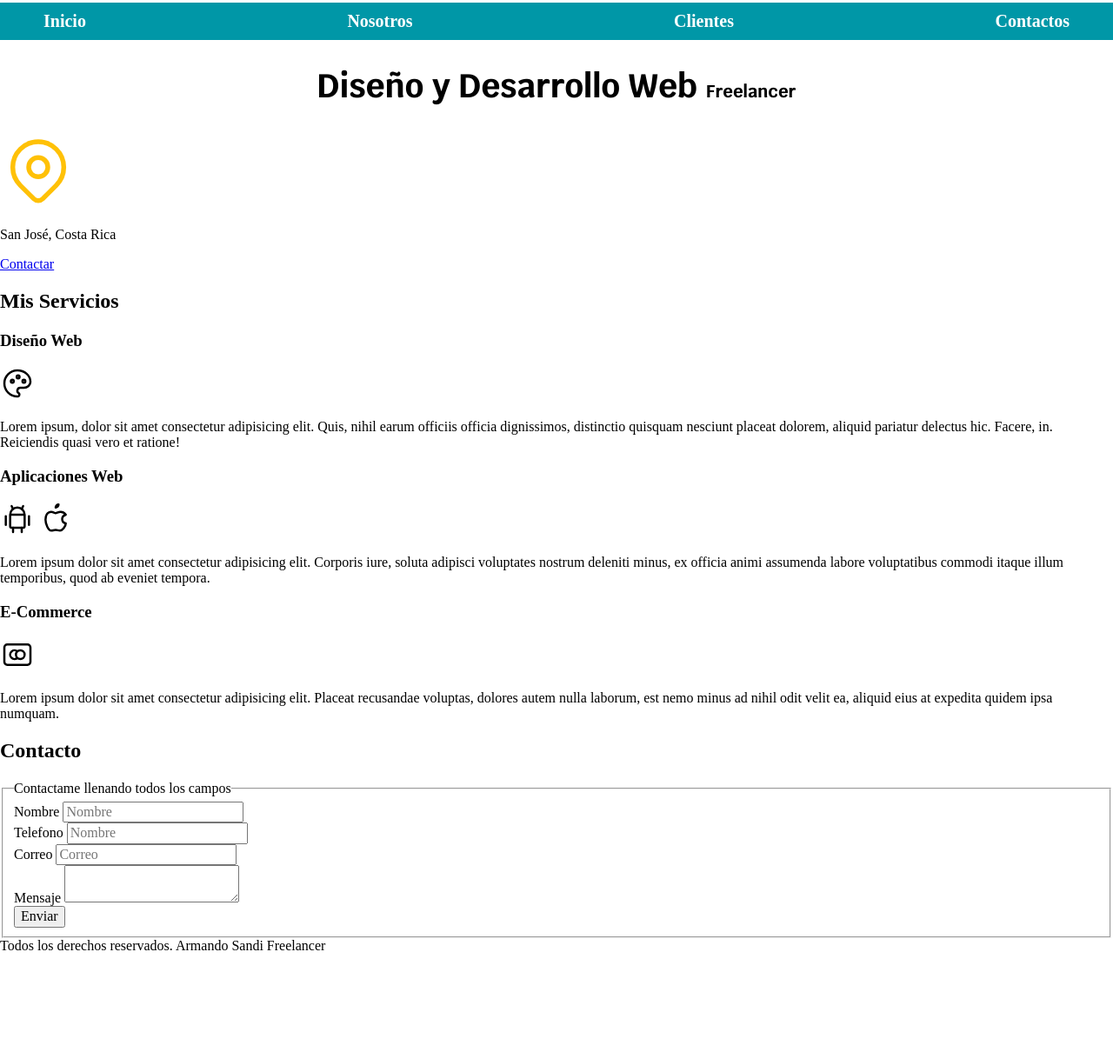
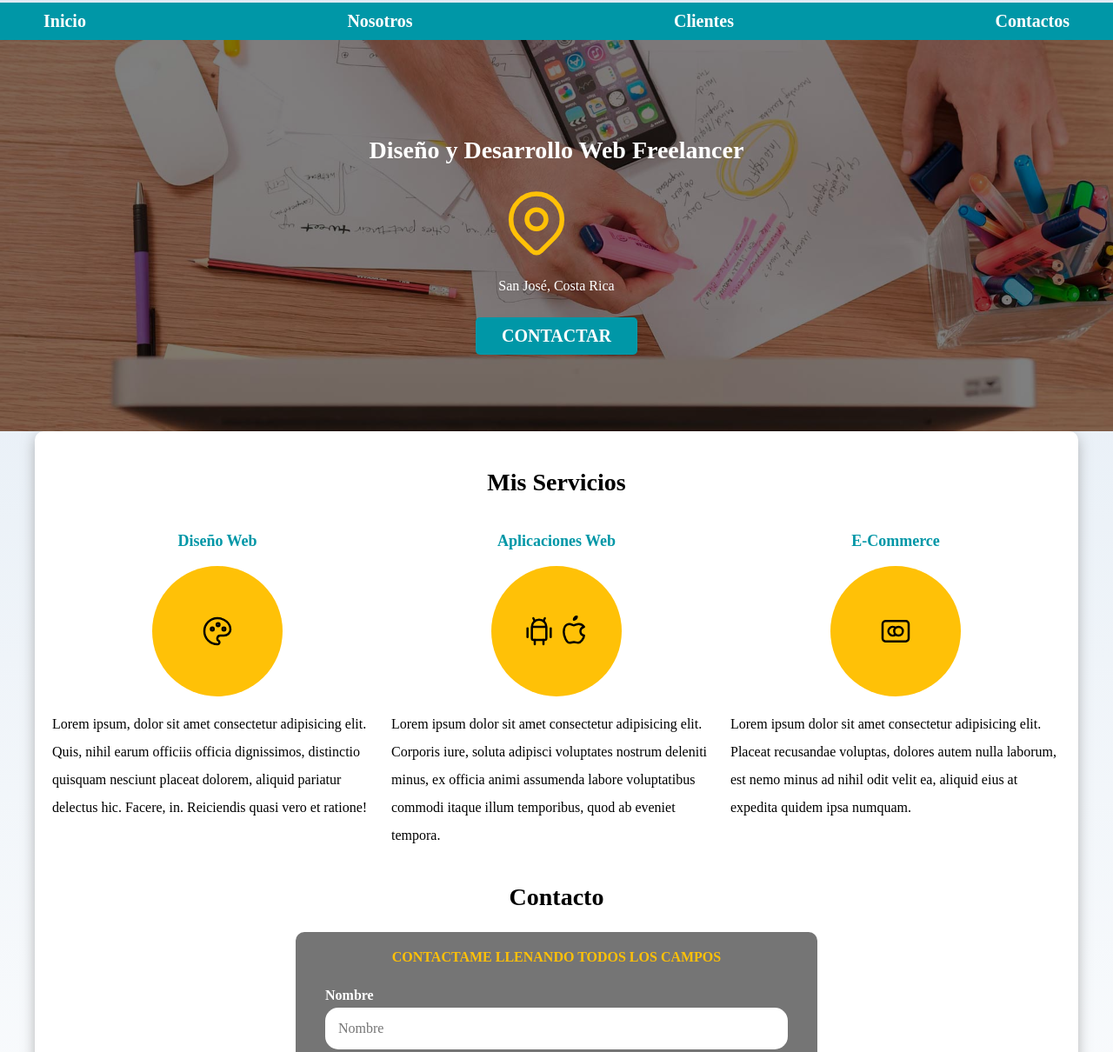
Before and after one commit to UltraSandi29/Armando_Sandi_Freelancer, a plain HTML site: page HTML/index.html in a window 1280 px wide. Shown: the part 92-1302 px from the top of the page at 87% size. Before the commit the page ends 1189 px from the top, so only its background shows below. Drawn offline with Linux system fonts and the light colour scheme.

Commit message:
actualizaciones
updates

```diff
--- a/CSS/styles.css
+++ b/CSS/styles.css
@@ -4,13 +4,27 @@
     --primario: #FFC107;
     --secundario: #0097A7;
     --gris: #757575;
+    --grisClaro: #DFE9F3;
 
 }
 
 
+*,*::before, *::after{
+    box-sizing: border-box;
+}
 
+.w-100{
+   width: 100%;
+}
 
+.flex{
+    display: flex;
+}
 
+.alinear-derecha{
+    justify-content: flex-end;
+
+}
 html{
     font-size: 62.5%;
 }
@@ -18,12 +32,33 @@ html{
 
 body{
     font-size: 16px;
+    background-image: linear-gradient(to bottom, var(--grisClaro) 0%, var(--blanco));
 }
 
+h1{
+    font-size: 3.8rem;
+    text-align: center;
+}
+h2{
+    font-size: 2.8rem;
+    text-align: center;
+}
+h3{
+    font-size: 1.8rem;
+    text-align: center;
+}
+
+.sombra{
+    -webkit-box-shadow: 0px 5px 15px 0px rgba(128,128,128,0.57);
+    -moz-box-shadow: 0px 5px 15px 0px rgba(128,128,128,0.57);
+    box-shadow: 0px 5px 15px 0px rgba(128,128,128,0.57);
+    background-color: var(--blanco);
+    padding: 2rem;
+    border-radius:  1rem;
+}
 
 .titulo{
     text-align: center;
-    font-size: 3.8rem;
     font-family: 'Krub', sans-serif;
 
 }
@@ -41,6 +76,28 @@ body{
     margin: 0 auto;
 
 }
+
+.boton{
+
+    background-color: var(--secundario);
+    color: var(--blanco);
+    padding: 1rem 3rem;
+    margin-top: 1rem;
+    font-size: 2rem;
+    text-decoration: none;
+    text-transform: uppercase;
+    font-weight: bold;
+    border-radius: .5rem;
+    width: 90%;
+    text-align: center;
+    border: none;
+
+}
+
+.boton:hover{
+    cursor: pointer;
+}
+
 .nav-bg{
     background-color: var(--secundario);
 
@@ -64,6 +121,9 @@ body{
         flex-direction: row;
         justify-content: space-between;
     }
+    .boton{
+        width: auto;
+    }
 
 }
 .navegacion-principal a:hover{
@@ -72,7 +132,118 @@ body{
     color: var(--oscuro);
 
 }
-
-@media(min-width: ){
+.hero{
+    background-image: url(/img/hero.jpg);
+    background-repeat: no-repeat;
+    background-size: cover;
+    height: 450px;
+    position: relative;
 
 }
+
+.contenido-hero{
+    position: absolute;
+    background-color: rgb(0,0,0, .5);
+    width: 100%;
+    height: 100%;
+    display: flex;
+    flex-direction: column;
+    align-items: center;
+    justify-content: center;
+
+}
+
+.contenido-hero h2,
+.contenido-hero p {
+    color: var(--blanco);
+}
+
+.contenido-hero.ubicacion{
+    display: flex;
+    align-items: flex-end;
+}
+
+
+/** servicios **/
+@media(min-width: 768px){
+
+    .servicios{
+        display: grid;
+        grid-template-columns: 1fr 1fr 1fr;
+        column-gap: 1rem;
+    }
+}
+
+.servicio{
+    display: flex;
+    flex-direction: column;
+    align-items: center;
+
+}
+.servicio p {
+    line-height: 2;
+
+}
+.servicio h3{
+    color: var(--secundario);
+}
+
+.servicio .iconos{
+    height: 15rem;
+    width: 15rem;
+    background-color: var(--primario) ;
+    border-radius: 50%;
+    display: flex;
+    justify-content: center;
+    align-items: center;
+}
+
+/*contacto*/
+
+.formulario{
+    background-color: var(--gris);
+    width: min(60rem, 100%);
+    margin: 0 auto;
+    padding: 2rem;
+    border-radius: 1rem;
+
+}
+
+.formulario fieldset {
+    border: none;
+}
+
+.formulario legend{
+    text-align: center;
+    font-size: 1,8rem;
+    text-transform: uppercase;
+    font-weight: 700;
+    margin-bottom: 2rem;
+    color: var(--primario);
+}
+
+.contenedor-campos{
+
+}
+
+.campo{
+    margin-bottom: 1rem;
+}
+
+.campo label{
+    color: var(--blanco);
+    font-weight: bold;
+    margin-bottom: 0.5rem;
+    display: block;
+}
+
+.input-text {
+    width: 100%;
+    border: none;
+    padding: 1.5rem;
+    border-radius: 1.5rem;
+}
+
+.enviar .boton{
+    width: 100%;
+}
--- a/HTML/index.html
+++ b/HTML/index.html
@@ -25,20 +25,26 @@
             <a>Contactos</a>
         </nav>
     </div>
-    <section>
-        <h2 class="titulo">Diseño y Desarrollo Web <span>Freelancer</span></h2>
+    <section class="hero">
+        <div class=" contenido-hero">
+            <h2>Diseño y Desarrollo Web <span>Freelancer</span></h2>
+            <div class="ubicacion">
                 <svg xmlns="http://www.w3.org/2000/svg" class="icon icon-tabler icon-tabler-map-pin" width="88" height="88" viewBox="0 0 24 24" stroke-width="1.5" stroke="#FFC107" fill="none" stroke-linecap="round" stroke-linejoin="round">
                     <path stroke="none" d="M0 0h24v24H0z" fill="none"/>
                     <path d="M9 11a3 3 0 1 0 6 0a3 3 0 0 0 -6 0" />
                     <path d="M17.657 16.657l-4.243 4.243a2 2 0 0 1 -2.827 0l-4.244 -4.243a8 8 0 1 1 11.314 0z" />
                 </svg>
                 <p>San José, Costa Rica</p>
-        <a href="#">Contactar</a>
+            </div>
+            <a href="#" class="boton">Contactar</a>
+        </div>
     </section>
-    <main>
+    <main class="contenedor sombra">
         <h2>Mis Servicios</h2>
-        <section>
+        <div class="servicios">
+            <section class="servicio ">
                 <h3>Diseño Web</h3>
+                <div class="iconos">
                     <svg xmlns="http://www.w3.org/2000/svg" class="icon icon-tabler icon-tabler-palette" width="40" height="40" viewBox="0 0 24 24" stroke-width="1.5" stroke="#000000" fill="none" stroke-linecap="round" stroke-linejoin="round">
                         <path stroke="none" d="M0 0h24v24H0z" fill="none"/>
                         <path d="M12 21a9 9 0 0 1 0 -18c4.97 0 9 3.582 9 8c0 1.06 -.474 2.078 -1.318 2.828c-.844 .75 -1.989 1.172 -3.182 1.172h-2.5a2 2 0 0 0 -1 3.75a1.3 1.3 0 0 1 -1 2.25" />
@@ -46,8 +52,12 @@
                         <path d="M12.5 7.5m-1 0a1 1 0 1 0 2 0a1 1 0 1 0 -2 0" />
                         <path d="M16.5 10.5m-1 0a1 1 0 1 0 2 0a1 1 0 1 0 -2 0" />
                     </svg>
+                </div>
                 <p>Lorem ipsum, dolor sit amet consectetur adipisicing elit. Quis, nihil earum officiis officia dignissimos, distinctio quisquam nesciunt placeat dolorem, aliquid pariatur delectus hic. Facere, in. Reiciendis quasi vero et ratione!</p>
+            </section>
+            <section class="servicio">
                 <h3>Aplicaciones Web</h3>
+                <div class="iconos">
                 <svg xmlns="http://www.w3.org/2000/svg" class="icon icon-tabler icon-tabler-brand-android" width="40" height="40" viewBox="0 0 24 24" stroke-width="1.5" stroke="#000000" fill="none" stroke-linecap="round" stroke-linejoin="round">
                     <path stroke="none" d="M0 0h24v24H0z" fill="none"/>
                     <path d="M4 10l0 6" />
@@ -63,44 +73,53 @@
                     <path d="M9 7c-3 0 -4 3 -4 5.5c0 3 2 7.5 4 7.5c1.088 -.046 1.679 -.5 3 -.5c1.312 0 1.5 .5 3 .5s4 -3 4 -5c-.028 -.01 -2.472 -.403 -2.5 -3c-.019 -2.17 2.416 -2.954 2.5 -3c-1.023 -1.492 -2.951 -1.963 -3.5 -2c-1.433 -.111 -2.83 1 -3.5 1c-.68 0 -1.9 -1 -3 -1z" />
                     <path d="M12 4a2 2 0 0 0 2 -2a2 2 0 0 0 -2 2" />
                 </svg>
+                </div>
                 <p>Lorem ipsum dolor sit amet consectetur adipisicing elit. Corporis iure, soluta adipisci voluptates nostrum deleniti minus, ex officia animi assumenda labore voluptatibus commodi itaque illum temporibus, quod ab eveniet tempora.</p>
+            </section>
+            <section class="servicio">
                 <h3>E-Commerce</h3>
+                <div class="iconos">
                     <svg xmlns="http://www.w3.org/2000/svg" class="icon icon-tabler icon-tabler-brand-mastercard" width="40" height="40" viewBox="0 0 24 24" stroke-width="1.5" stroke="#000000" fill="none" stroke-linecap="round" stroke-linejoin="round">
                         <path stroke="none" d="M0 0h24v24H0z" fill="none"/>
                         <path d="M14 12m-3 0a3 3 0 1 0 6 0a3 3 0 1 0 -6 0" />
                         <path d="M12 9.765a3 3 0 1 0 0 4.47" />
                         <path d="M3 5m0 2a2 2 0 0 1 2 -2h14a2 2 0 0 1 2 2v10a2 2 0 0 1 -2 2h-14a2 2 0 0 1 -2 -2z" />
                     </svg>
+                </div>
                 <p>Lorem ipsum dolor sit amet consectetur adipisicing elit. Placeat recusandae voluptas, dolores autem nulla laborum, est nemo minus ad nihil odit velit ea, aliquid eius at expedita quidem ipsa numquam.</p>
             </section>
+        </div><!-- final servicios-->
+        <div><!-- inicio formulario contacto-->
             <section>
                 <h2>Contacto</h2>
-            <form action="">
+                <form class="formulario">
                     <fieldset>
                         <legend>Contactame llenando todos los campos</legend>
-                    <div>
-                    <label for="">Nombre</label>
-                    <input type="text" placeholder="Nombre">
+                        <div class="contenedor-campos">
+                            <div class="campo">
+                                <label>Nombre</label>
+                                <input class="input-text" type="text" placeholder="Nombre">
                             </div>
-                    <div>
-                    <label for="">Telefono</label>
-                    <input type="tel" placeholder="Nombre">
+                            <div class="campo">
+                                <label>Telefono</label>
+                                <input class="input-text" type="tel" placeholder="Nombre">
                             </div>
-                    <div>
-                    <label for="">Correo</label>
-                    <input type="email" placeholder="Correo">
+                            <div class="campo">
+                                <label>Correo</label>
+                                <input class="input-text" type="email" placeholder="Correo">
                             </div>
-                    <div>
-                    <label for="">Mensaje</label>
-                    <textarea></textarea>
+                            <div class="campo">
+                                <label>Mensaje</label>
+                                <textarea class="input-text"></textarea>
                             </div>
-                    <div>
-                    <input type="submit" value="Enviar">
+                        </div>
+                        <div class= "alinear-derecha flex">
+                        <input class="boton w-100" type="submit" value="Enviar">
                         </div>
                     </fieldset>
                 </form>
             </section>
-
+        </div>
     </main>
     <footer>
         Todos los derechos reservados. Armando Sandi Freelancer
```
Also changed, not shown: img/hero.jpg (added). Lines whose indentation alone changed are shown as unchanged.
